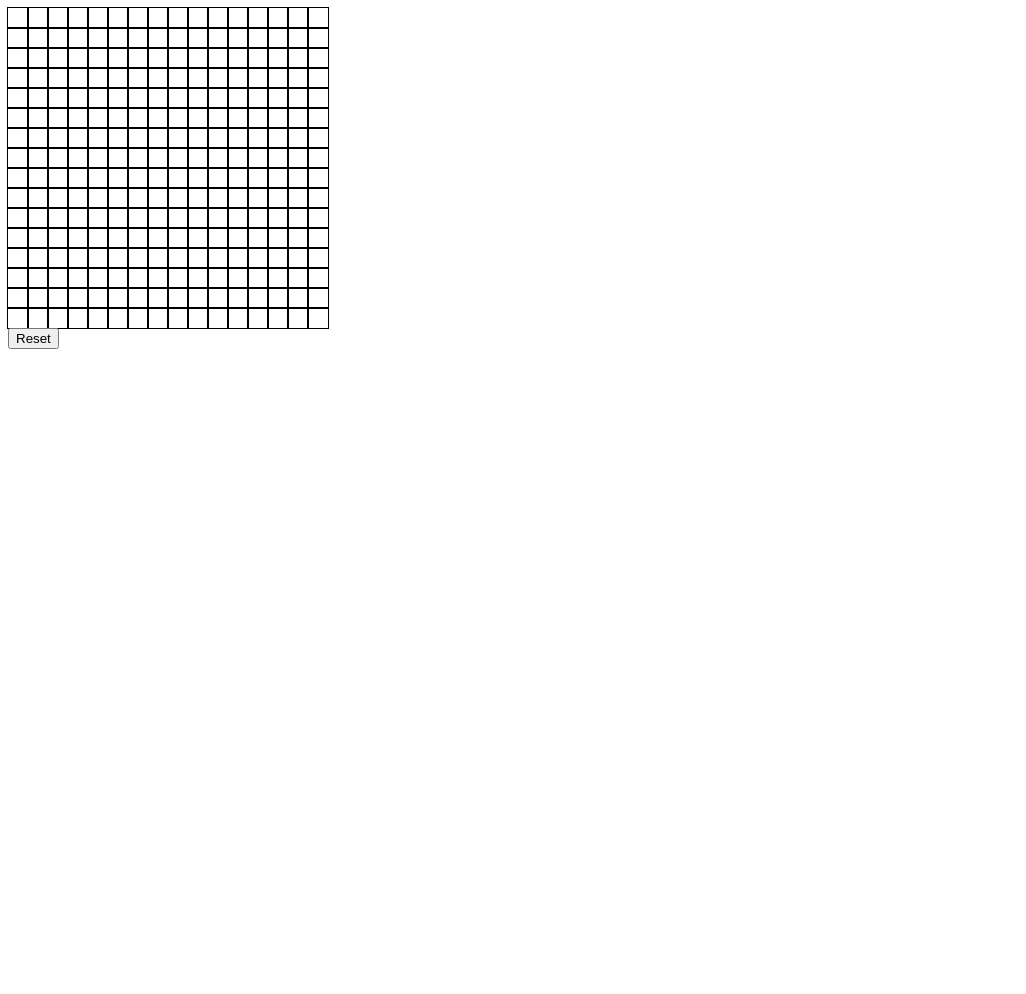
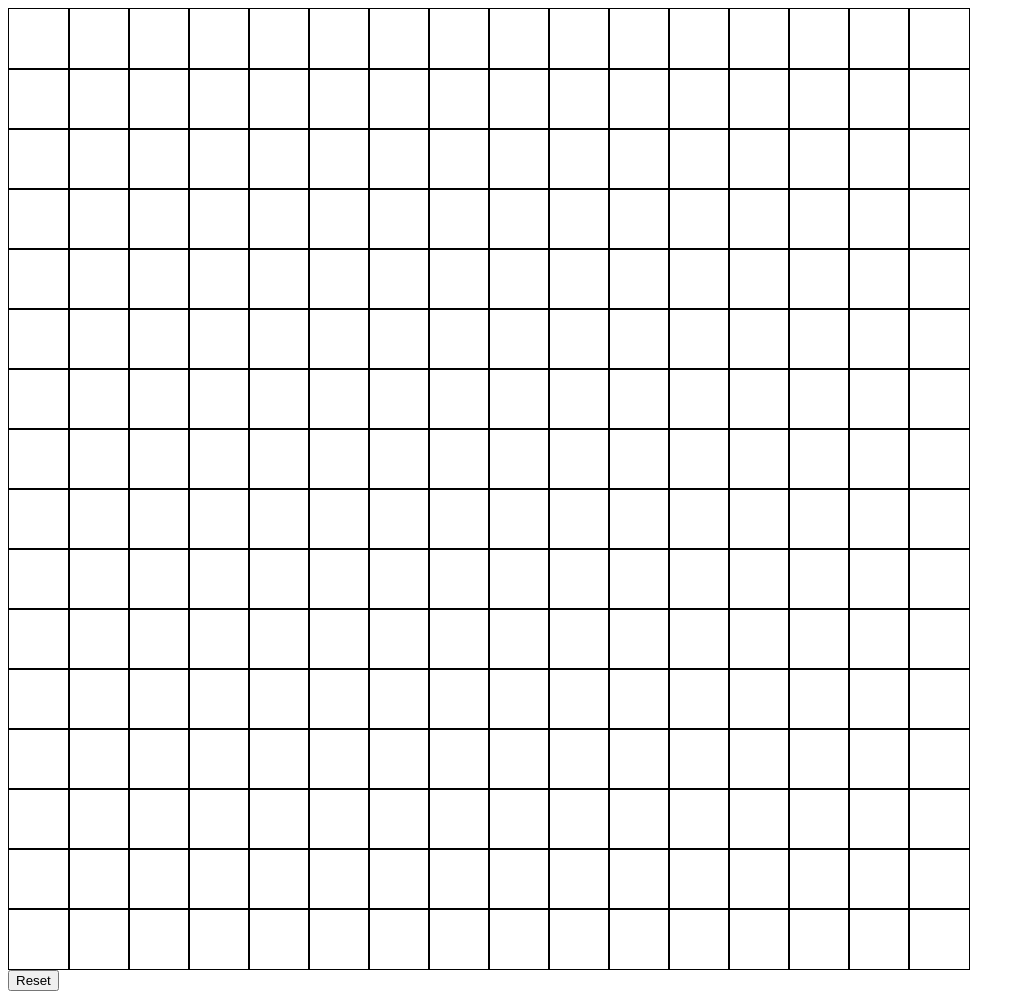
Before and after one commit to unluerbaris/etch-a-sketch, a plain HTML site: page index.html in a window 1280 px wide. Shown: the whole page, without its empty margins (0-1026 px from the left). Before the commit the page ends 800 px from the top, so only its background shows below. Drawn offline with Linux system fonts and the light colour scheme.

Commit message:
changeable grid width and height depends on container size

```diff
--- a/app.js
+++ b/app.js
@@ -1,7 +1,9 @@
 const container = document.querySelector(".container");
 const resetButton = document.querySelector(".resetButton");
 
+const containerSize = container.clientWidth;
 const startGridSize = 16; // 16x16 grid
+
 let currentGridSize = startGridSize;
 createNewGrid(currentGridSize); // Create new grid with fixed starting size
 
@@ -21,7 +23,7 @@ function createNewGrid(gridSize) {
             const square = document.createElement("div");
             square.classList.add(`square${(i * gridSize) + j}`);
             column.append(square);
-            square.setAttribute("style", "outline: solid 1px; width: 20px; height:20px;");
+            square.setAttribute("style", `outline: solid 1px; width: ${containerSize / gridSize}px; height: ${containerSize / gridSize}px;`);
 
             square.addEventListener("mousedown", event => {
                 event.target.style.background = "black";
--- a/styles.css
+++ b/styles.css
@@ -1,3 +1,6 @@
 .container {
     display: flex;
+    height: 960px;
+    width: 960px;
+    border: solid black 1px;
 }
```
